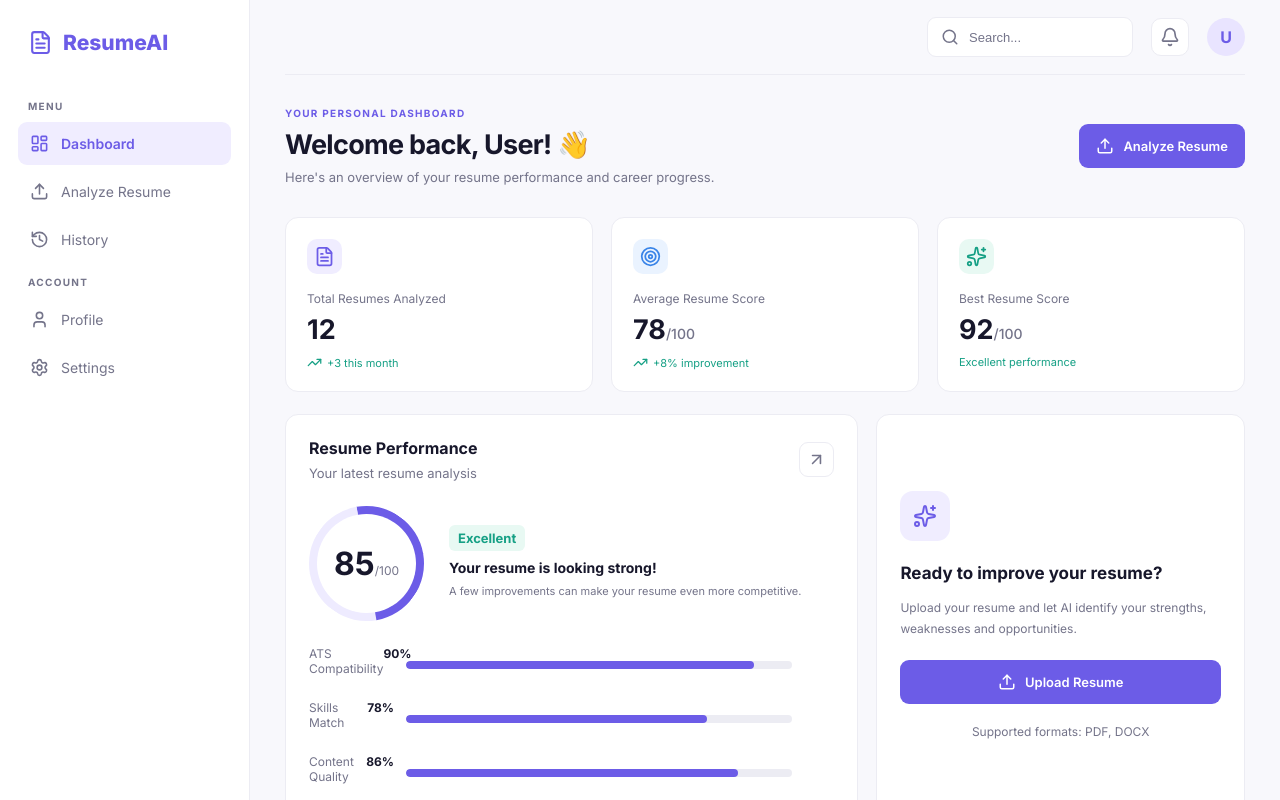
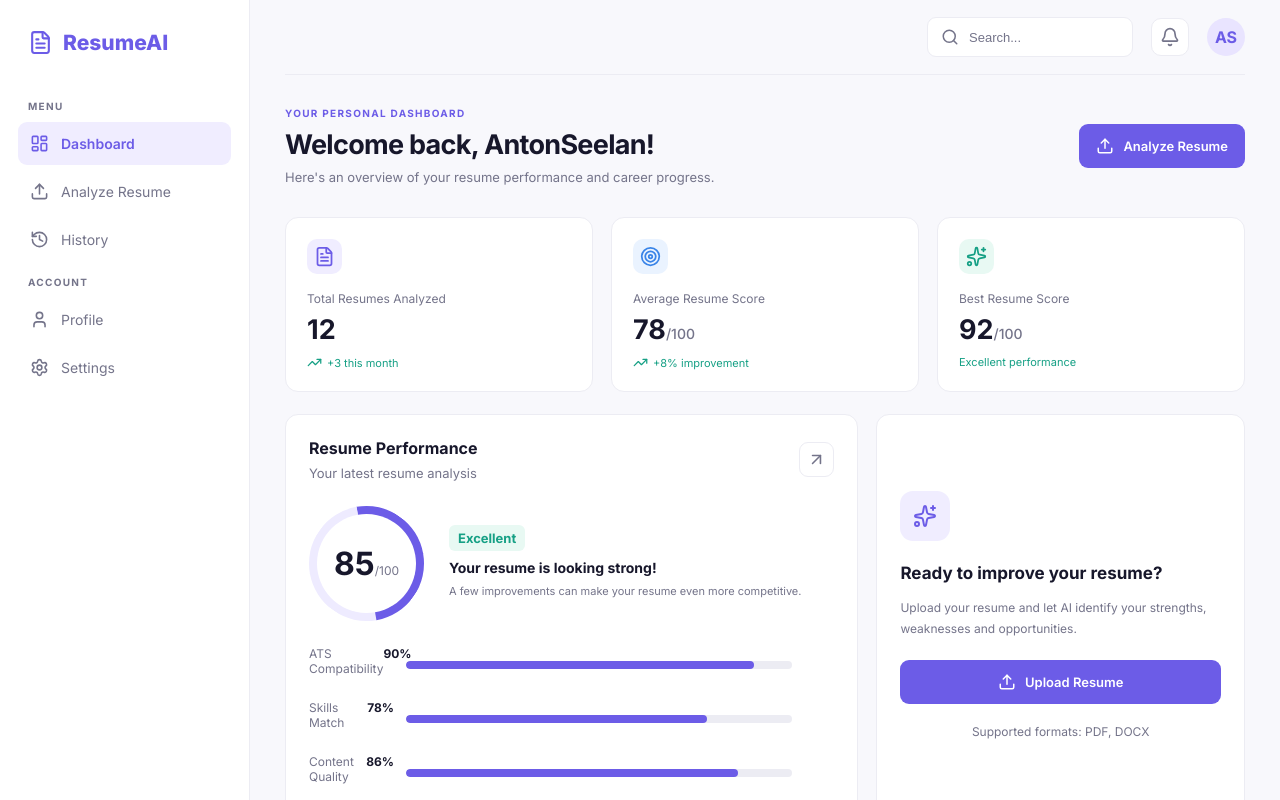
Before and after one commit to seelananton8-byte/AI-Resume-Analyzer, a React (Vite) app: page /dashboard in a window 1280 px wide. Shown: the top 800 px of the page. Built offline with nearby package versions, Linux system fonts and the light colour scheme.

Commit message:
Add Dashboard

```diff
--- a/src/pages/Dashboard.jsx
+++ b/src/pages/Dashboard.jsx
@@ -96,14 +96,14 @@ function Dashboard() {
             <Bell size={20} />
           </button>
 
-          <div className="user-avatar">U</div>
+          <div className="user-avatar">AS</div>
         </header>
 
         {/* Welcome */}
         <section className="dashboard-welcome">
           <div>
             <p className="welcome-date">YOUR PERSONAL DASHBOARD</p>
-            <h1>Welcome back, User! 👋</h1>
+            <h1>Welcome back, AntonSeelan!</h1>
             <p>
               Here's an overview of your resume performance
               and career progress.
```
